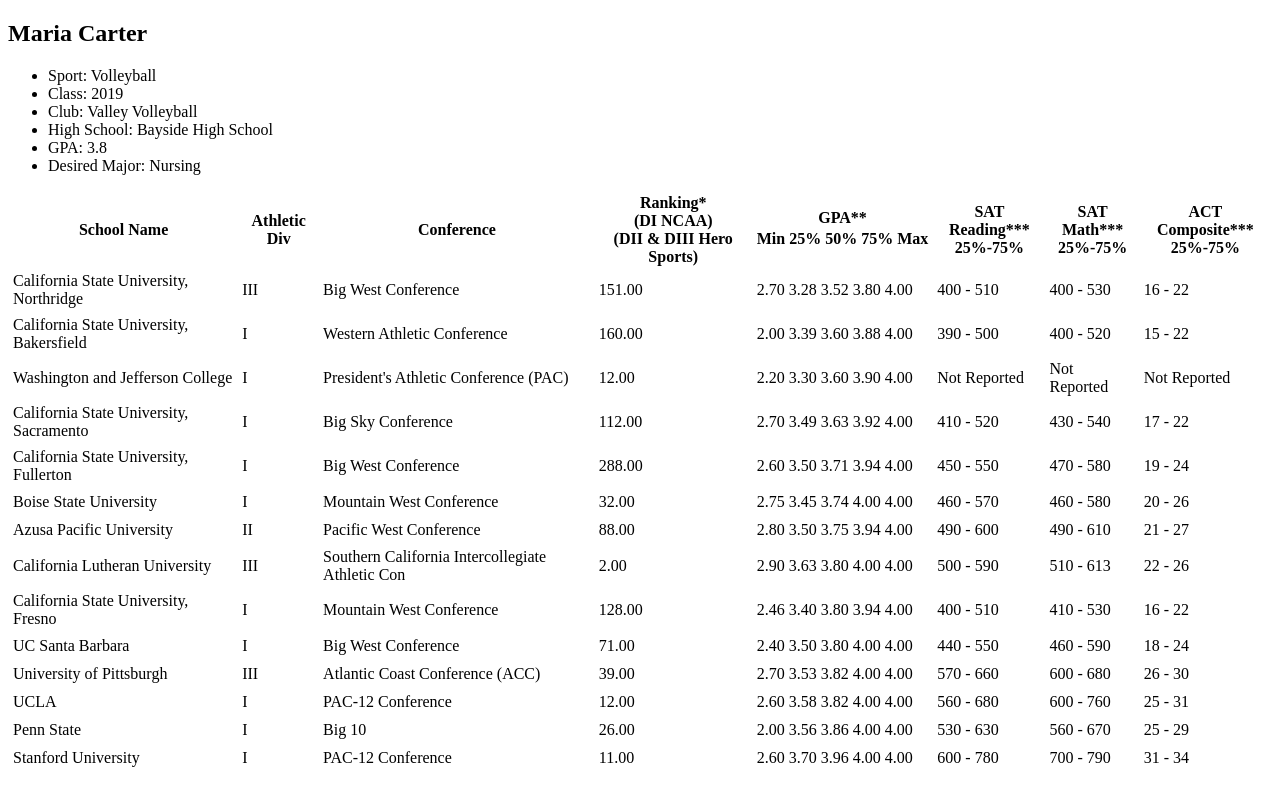
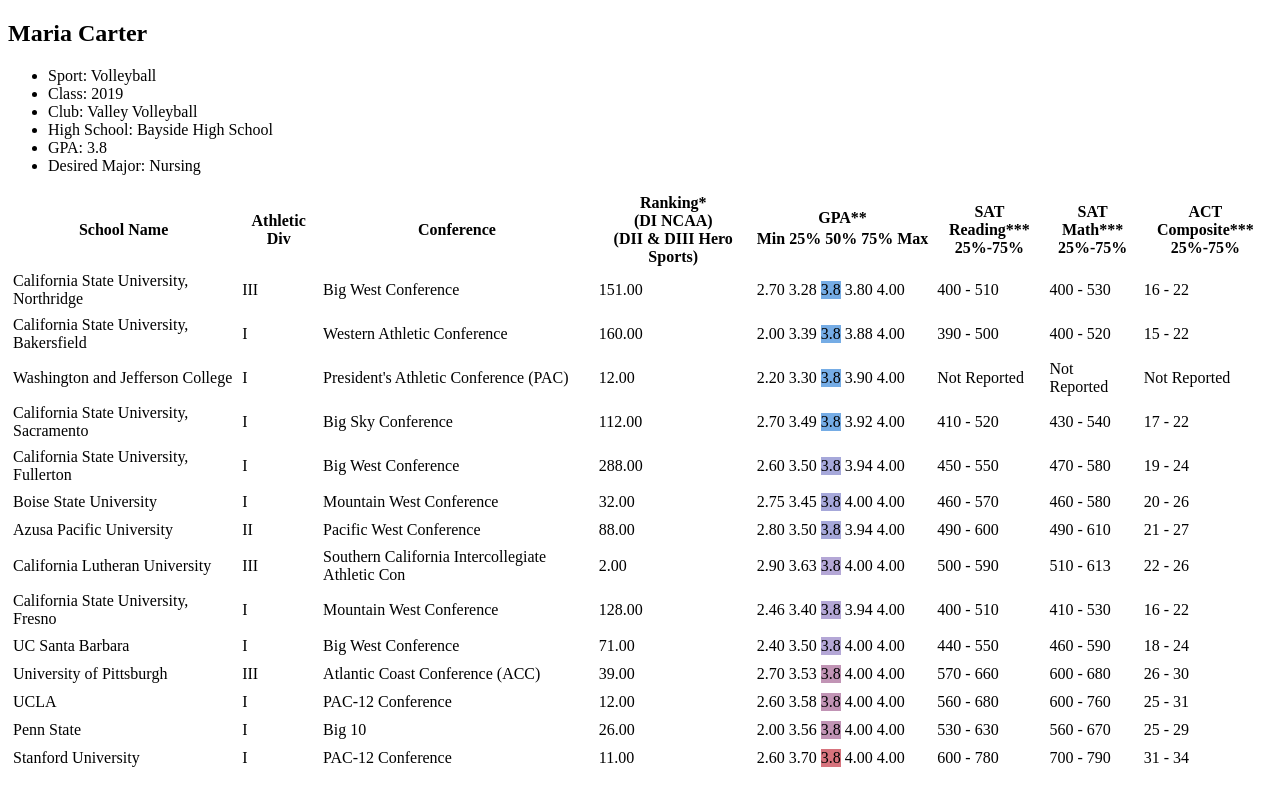
Before and after one commit to BaldracchiJonas/boilerplate_Interview, a Vue app: page / in a window 1280 px wide. Built offline with nearby package versions, Linux system fonts and the light colour scheme.

Commit message:
create TableCellColor component

```diff
--- a/src/assets/columnsName.json
+++ b/src/assets/columnsName.json
@@ -29,7 +29,8 @@
                 },
                 {
                     "name": "50%",
-                    "keyName": "gpa.50%"
+                    "keyName": "gpa.50%",
+                    "colorColumn": true
                 },
                 {
                     "name": "75%",
--- /dev/null
+++ b/src/components/TableCellColor.vue
@@ -0,0 +1,36 @@
+<template>
+    <div :style="{ backgroundColor: gpaColor }">
+        {{ value }}
+    </div>
+</template>
+
+<script setup>
+import { defineProps, computed } from "vue";
+
+const props = defineProps({
+  total: {
+    type: String,
+    // required: true,
+  },
+  value: {
+    type: Number,
+    required: true,
+  },
+});
+
+const gpaColor = computed(() => {
+  const difference = props.total - props.value;
+
+  if (difference > 0.1) {
+    return "#d7737d";
+  } else if (difference > 0 && difference <= 0.1) {
+    return "#c194b5";
+  } else if (difference === 0) {
+    return "#b4a7d6";
+  } else if (difference < 0 && difference >= -0.1) {
+    return "#a6a8da";
+  } else {
+    return "#75ace5";
+  }
+});
+</script>
--- a/src/components/TableReport.vue
+++ b/src/components/TableReport.vue
@@ -29,6 +29,7 @@
           :key="row.school"
           :row="row"
           :columns="props.columns"
+          :gpa="props.athlete.gpa"
         />
       </tbody>
 
--- a/src/components/TableRow.vue
+++ b/src/components/TableRow.vue
@@ -2,17 +2,27 @@
   <tr>
 
     <!-- Loop through the columns -->
-      <td v-for="column in columns" :key="column.name">
+    <td v-for="column in props.columns" :key="column.name">
 
       <!-- If the column doesn't have nested sub-columns -->
       <tr v-if="!column.columns">
+        <div v-if="!column.colorColumn">
           {{ getCellValue (column.keyName) }}
+        </div>
+        <div v-else>
+          <TableCellColor :value="getCellValue (nestedColumn.keyName)" />
+        </div>
       </tr>
 
       <!-- If the column have nested sub-columns -->
       <tr v-else>
         <td v-for="nestedColumn in column.columns" :key="nestedColumn.name">
+          <div v-if="!nestedColumn.colorColumn">
             {{ getCellValue (nestedColumn.keyName) }}
+          </div>
+          <div v-else>
+            <TableCellColor :total="getCellValue (nestedColumn.keyName)" :value="props.gpa" />
+          </div>
         </td>
       </tr>
 
@@ -22,6 +32,7 @@
 
 <script setup>
 import { defineProps } from "vue";
+import TableCellColor from "@/components/TableCellColor.vue";
 
 const props = defineProps({
   row: {
@@ -30,6 +41,10 @@
   },
   columns: {
     type: Array,
+    required: true,
+  },
+  gpa: {
+    type: Number,
     required: true,
   },
 });
```
Lines whose indentation alone changed are shown as unchanged.
